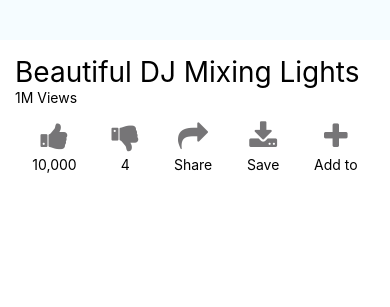
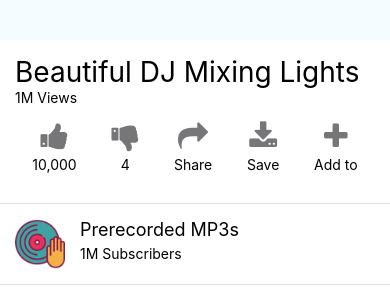
Before and after one commit to VinayakBagaria/Animated-Youtube-Page, a React Native app: screen / in a window 390 px wide. Shown: the part 179-486 px from the top of the page. Built offline with nearby package versions, Linux system fonts and the light colour scheme.

Commit message:
channel info bar created

```diff
--- a/App.js
+++ b/App.js
@@ -57,6 +57,17 @@ export default class rnvideo extends Component<Props> {
                 <TouchableIcon name="plus">Add to</TouchableIcon>
               </View>
             </View>
+            <View style={[styles.channelInfo, styles.padding]}>
+              <Image
+                source={ChannelIcon}
+                style={styles.channelIcon}
+                resizeMode="contain"
+              />
+              <View style={styles.channelText}>
+                <Text style={styles.channelTitle}>Prerecorded MP3s</Text>
+                <Text>1M Subscribers</Text>
+              </View>
+            </View>
           </Animated.ScrollView>
         </View>
       </View>
@@ -86,6 +97,24 @@ const styles = StyleSheet.create({
   padding: {
     paddingVertical: 15,
     paddingHorizontal: 15
+  },
+  channelInfo: {
+    flexDirection: 'row',
+    borderBottomWidth: 1,
+    borderBottomColor: '#DDD',
+    borderTopWidth: 1,
+    borderTopColor: '#DDD'
+  },
+  channelIcon: {
+    width: 50,
+    height: 50
+  },
+  channelText: {
+    marginLeft: 15
+  },
+  channelTitle: {
+    fontSize: 18,
+    marginBottom: 5
   }
 });
 
```
